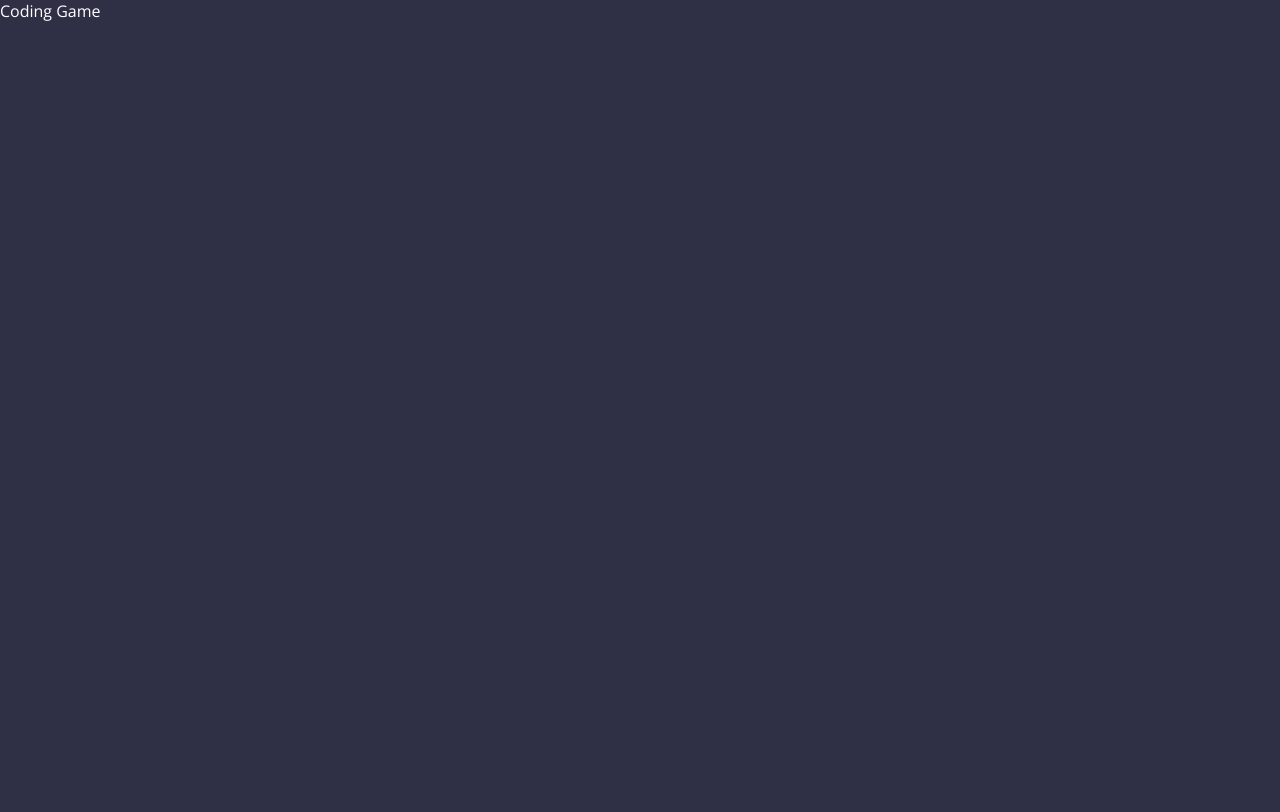
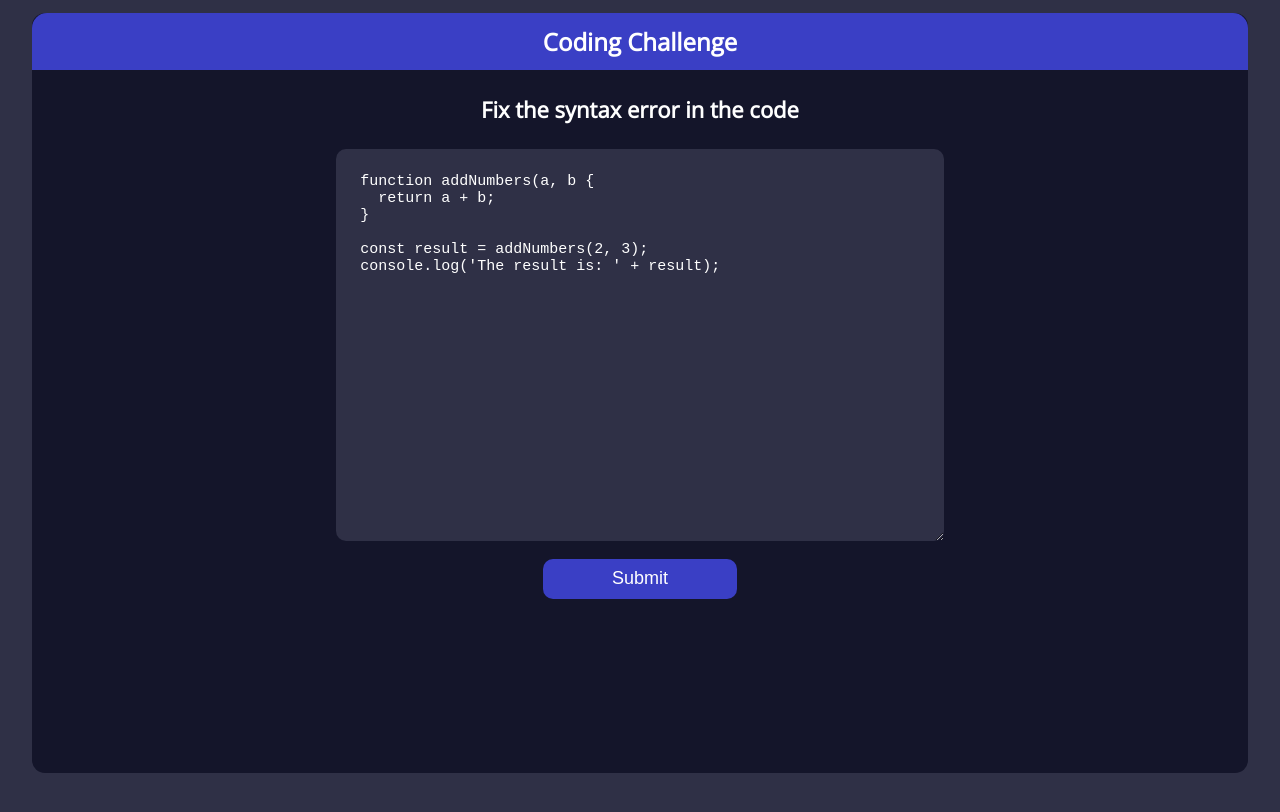
Before and after one commit to Sumeetbeginner/IRIS, a React (Vite) app in the folder client/: page /codinggame in a window 1280 px wide. Built offline with nearby package versions, Linux system fonts and the light colour scheme.

Commit message:
Sumeet_CodingChallenges_24

```diff
--- a/client/src/components/CodingGame.jsx
+++ b/client/src/components/CodingGame.jsx
@@ -1,12 +1,109 @@
-
-import React from 'react'
+import React, { useState } from 'react';
 
 const CodingGame = () => {
-  return (
-    <div>
-      Coding Game
-    </div>
-  )
+  const [challenges, setChallenges] = useState([
+    {
+      id: 1,
+      description: 'Fix the syntax error in the code',
+      code: `function addNumbers(a, b {
+  return a + b;
 }
 
-export default CodingGame
+const result = addNumbers(2, 3);
+console.log('The result is: ' + result);`,
+      answer: `function addNumbers(a, b) {
+  return a + b;
+}
+
+const result = addNumbers(2, 3);
+console.log('The result is: ' + result);`,
+    },
+    {
+      id: 2,
+      description: 'Complete the function to multiply two numbers',
+      code: `function multiplyNumbers(a, b) {
+  // Your code here
+}`,
+      answer: `function multiplyNumbers(a, b) {
+  return a * b;
+}`,
+    },
+    {
+      id: 3,
+      description: 'Fix the logical error in the code',
+      code: `function isEven(number) {
+  if (number % 2 = 0) {
+    return true;
+  } else {
+    return false;
+  }
+}
+
+const result = isEven(6);
+console.log('Is 6 even? ' + result);`,
+      answer: `function isEven(number) {
+  if (number % 2 === 0) {
+    return true;
+  } else {
+    return false;
+  }
+}
+
+const result = isEven(6);
+console.log('Is 6 even? ' + result);`,
+    },
+    // Add more challenges as needed
+  ]);
+
+  const [currentChallenge, setCurrentChallenge] = useState(challenges[0]);
+  const [userCode, setUserCode] = useState(currentChallenge.code); // Set initial userCode with the challenge code
+  const [isCodeCorrect, setIsCodeCorrect] = useState(null);
+
+  const handleInputChange = (event) => {
+    setUserCode(event.target.value);
+  };
+
+  const handleSubmit = () => {
+    // Replace newlines and spaces to make comparison easier
+    const formattedUserCode = userCode.replace(/\s/g, '');
+    const formattedCorrectCode = currentChallenge.answer.replace(/\s/g, '');
+
+    if (formattedUserCode === formattedCorrectCode) {
+      setIsCodeCorrect(true);
+    } else {
+      setIsCodeCorrect(false);
+    }
+  };
+
+  const handleNextChallenge = () => {
+    const nextChallengeIndex = challenges.findIndex((challenge) => challenge.id === currentChallenge.id) + 1;
+    if (nextChallengeIndex < challenges.length) {
+      setCurrentChallenge(challenges[nextChallengeIndex]);
+      setUserCode(challenges[nextChallengeIndex].code); // Set userCode with the new challenge code
+      setIsCodeCorrect(null);
+    } else {
+      // All challenges completed
+      alert('Congratulations! You completed all challenges.');
+    }
+  };
+
+  return (
+    <div className='codingPg'>
+      <h2 >Coding Challenge</h2>
+      <p>{currentChallenge.description}</p>
+      <textarea value={userCode} onChange={handleInputChange} rows={10} cols={50} />
+      <button onClick={handleSubmit}>Submit</button>
+      {isCodeCorrect && <p style={{ color: 'green' }}
+      >Congratulations! Code is correct.</p>}
+      {isCodeCorrect === false && (
+        <p style={{ color: 'red' }}>Sorry, the code is not correct. Try again!</p>
+      )}
+
+      {isCodeCorrect && (
+        <button className='nextBtn' onClick={handleNextChallenge}>Next Challenge</button>
+      )}
+    </div>
+  );
+};
+
+export default CodingGame;
--- a/client/src/components/SimulationGame.jsx
+++ b/client/src/components/SimulationGame.jsx
@@ -1,10 +1,9 @@
-
 import React from 'react'
 
 const SimulationGame = () => {
   return (
     <div>
-      Simulation Game
+
     </div>
   )
 }
--- /dev/null
+++ b/client/src/css/codinggame.css
@@ -0,0 +1,28 @@
+
+* {
+    margin: 0;
+    padding: 0;
+}
+
+:root {
+    --dark: #14152a;
+    --light: #2f3046;
+    --material: #3a3fc5;
+    --text: #cccfd7;
+    --red: #a15250;
+    --green: #3f604d;
+}
+
+body {
+    width: 100%;
+    height: 100vh;
+    background-color: var(--light);
+    color: white;
+    font-family: 'Open Sans';
+    overflow: hidden;
+
+}
+
+::-webkit-scrollbar {
+    display: none;
+}
--- a/client/src/css/home.css
+++ b/client/src/css/home.css
@@ -19,7 +19,6 @@ body {
     width: 100%;
     height: 100vh;
     background-color: var(--light);
-    user-select: none;
     color: white;
     font-family: 'Open Sans';
     overflow: hidden;
--- a/client/src/css/quiz.css
+++ b/client/src/css/quiz.css
@@ -17,7 +17,6 @@ body {
     width: 100%;
     height: 100vh;
     background-color: var(--light);
-    user-select: none;
     color: white;
     font-family: 'Open Sans';
     overflow: hidden;
@@ -110,3 +109,68 @@ ul p{
 ul p:active{
     background-color: var(--material);
 }
+
+.codingPg{
+    text-align: center;
+    width: 95%;
+    height: 95vh;
+    display: block;
+    margin: auto;
+    margin-top: 1%;
+    background-color: var(--dark);
+    border-radius: 13px;
+}
+
+.codingPg h2{
+    text-align: center;
+    padding: 1% 0% ;
+    background-color: var(--material);
+    border-radius: 15px 15px 0px 0px;
+}
+
+.codingPg p:nth-child(2){
+
+    margin-top: 2%;
+    font-size: 22px;
+}
+
+.codingPg p:nth-child(5){
+
+    margin-top: 1%;
+    font-size: 22px;
+}
+
+.codingPg textarea{
+
+    overflow-y: scroll;
+    padding: 2% 2%;
+    font-size: 15px;
+    outline: none;
+    border-radius: 10px;
+    border: none;
+    margin-top: 2%;
+    width: 46%;
+    height: 43vh;
+    background-color: var(--light);
+    color: white;
+
+
+}
+
+textarea:focus{
+    border: solid 2px var(--material);
+}
+
+.codingPg button{
+    width: 16%;
+    display: block;
+    margin: auto;
+    margin-top: 1%;
+    border-radius: 10px;
+    background-color:var(--material);
+    outline: none;
+    border: none;
+    height: 5vh;cursor: pointer;
+    color: white;
+    font-size: 18px;
+}
```
